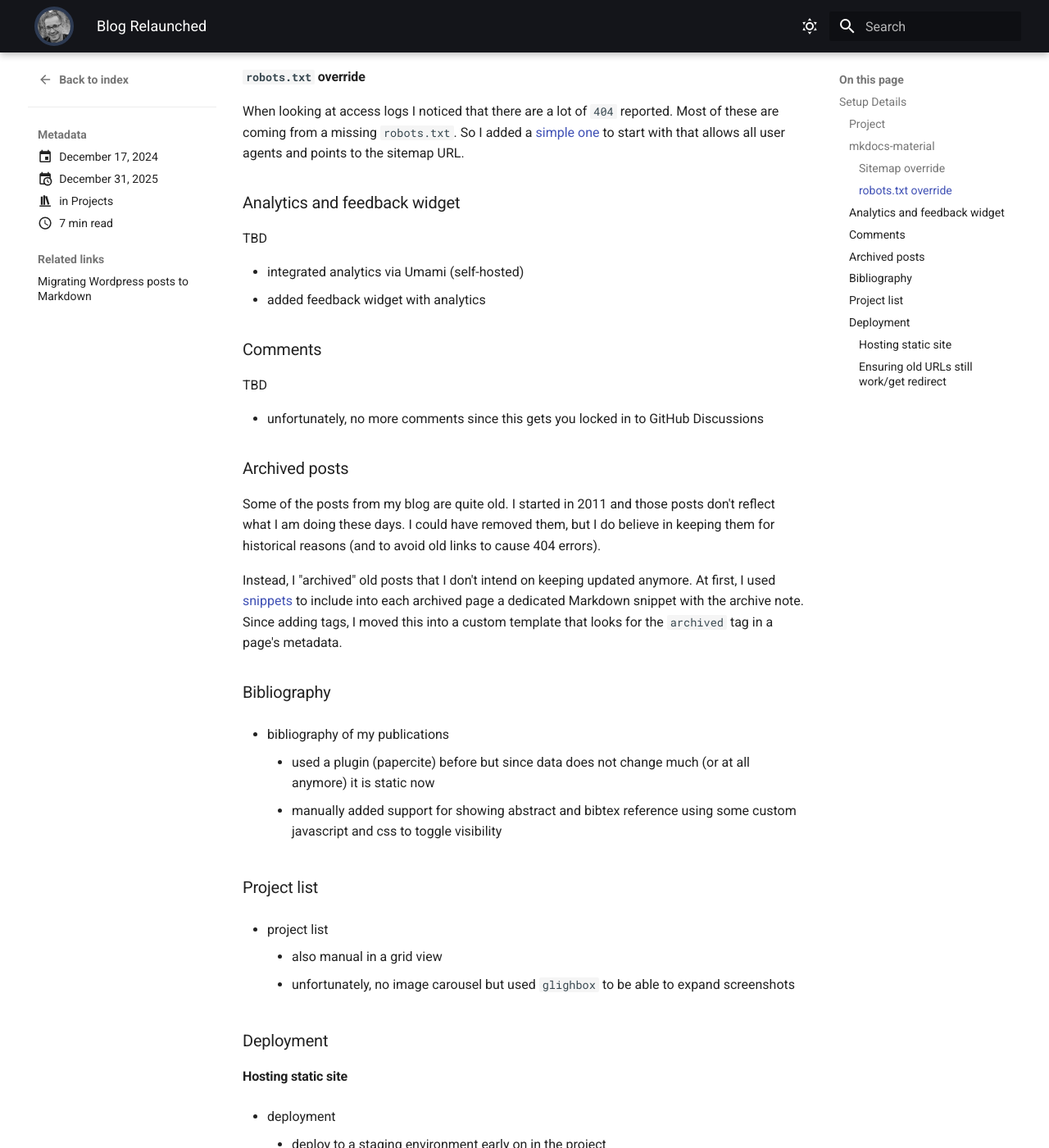
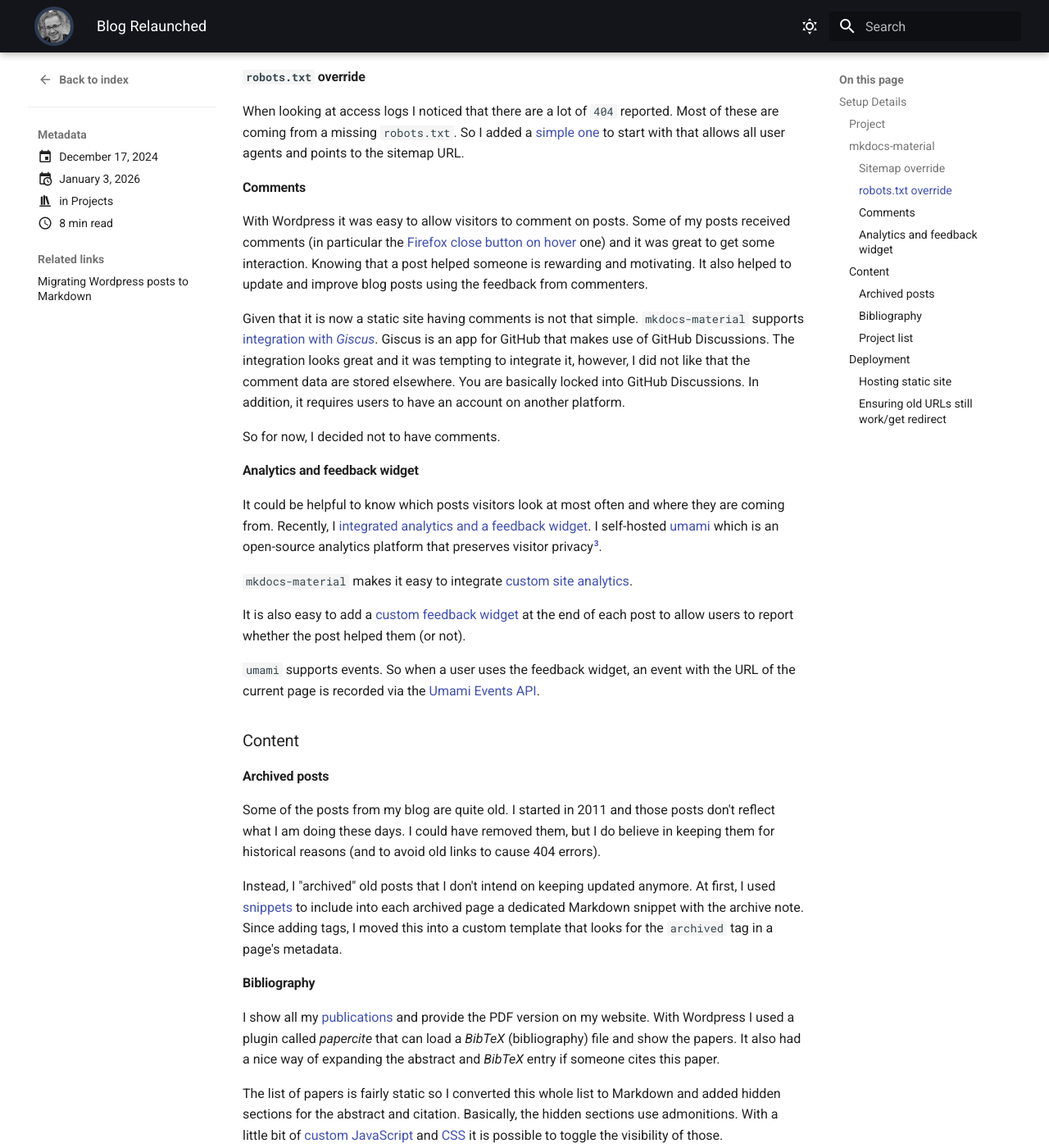
Before and after one commit to mschoettle/website, an MkDocs documentation site: the page built from docs/blog/posts/2024/blog-relaunched.md, in a window 1280 px wide and 1400 px high, scrolled down 2769 px. Shown: the whole window at 82% size. Built offline with MkDocs 1.6.1 and Material for MkDocs 9.7.7, drawn with Linux system fonts in a browser that asks for light colours; emoji names are drawn with the system emoji font; plug-ins that fetch from the network failed and are left out; some of the changed text lies outside the part shown.

Commit message:
more content

```diff
--- a/docs/blog/posts/2024/blog-relaunched.md
+++ b/docs/blog/posts/2024/blog-relaunched.md
@@ -3,7 +3,7 @@ categories:
   - Projects
 date:
   created: 2024-12-17
-  updated: 2025-12-31
+  updated: 2026-01-03
 links:
   - blog/posts/2025/migrate-wordpress-posts-markdown.md
 tags:
@@ -132,20 +132,38 @@ When looking at access logs I noticed that there are a lot of `404` reported.
 Most of these are coming from a missing `robots.txt`.
 So I added a [simple one](https://github.com/mschoettle/website/blob/47add7eea5c29228d54e5e9bb34240ce9d24e69f/overrides/robots.txt) to start with that allows all user agents and points to the sitemap URL.
 
-### Analytics and feedback widget
+#### Comments
 
-TBD
+With Wordpress it was easy to allow visitors to comment on posts.
+Some of my posts received comments (in particular the [Firefox close button on hover](../2016/firefox-close-tab-button-on-hover.md) one) and it was great to get some interaction.
+Knowing that a post helped someone is rewarding and motivating.
+It also helped to update and improve blog posts using the feedback from commenters.
 
-- integrated analytics via Umami (self-hosted)
-- added feedback widget with analytics
+Given that it is now a static site having comments is not that simple.
+`mkdocs-material` supports [integration with _Giscus_](https://squidfunk.github.io/mkdocs-material/setup/adding-a-comment-system/).
+Giscus is an app for GitHub that makes use of GitHub Discussions.
+The integration looks great and it was tempting to integrate it, however, I did not like that the comment data are stored elsewhere.
+You are basically locked into GitHub Discussions.
+In addition, it requires users to have an account on another platform.
 
-### Comments
+So for now, I decided not to have comments.
 
-TBD
+#### Analytics and feedback widget
 
-- unfortunately, no more comments since this gets you locked in to GitHub Discussions
+It could be helpful to know which posts visitors look at most often and where they are coming from.
+Recently, I [integrated analytics and a feedback widget](https://github.com/mschoettle/website/pull/163).
+I self-hosted [umami](https://umami.is/) which is an open-source analytics platform that preserves visitor privacy[^3].
 
-### Archived posts
+`mkdocs-material` makes it easy to integrate [custom site analytics](https://squidfunk.github.io/mkdocs-material/setup/setting-up-site-analytics/#custom-site-analytics).
+
+It is also easy to add a [custom feedback widget](https://squidfunk.github.io/mkdocs-material/setup/setting-up-site-analytics/#custom-site-feedback) at the end of each post to allow users to report whether the post helped them (or not).
+
+`umami` supports events.
+So when a user uses the feedback widget, an event with the URL of the current page is recorded via the [Umami Events API](https://umami.is/docs/tracker-functions#events).
+
+### Content
+
+#### Archived posts
 
 Some of the posts from my blog are quite old.
 I started in 2011 and those posts don't reflect what I am doing these days.
@@ -155,19 +173,24 @@ Instead, I "archived" old posts that I don't intend on keeping updated anymore.
 At first, I used [snippets](https://squidfunk.github.io/mkdocs-material/setup/extensions/python-markdown-extensions/#snippets) to include into each archived page a dedicated Markdown snippet with the archive note.
 Since adding tags, I moved this into a custom template that looks for the `archived` tag in a page's metadata.
 
-### Bibliography
+#### Bibliography
 
-- bibliography of my publications
+I show all my [publications](../../../research/index.md) and provide the PDF version on my website.
+With Wordpress I used a plugin called _papercite_ that can load a _BibTeX_ (bibliography) file and show the papers.
+It also had a nice way of expanding the abstract and _BibTeX_ entry if someone cites this paper.
 
-    - used a plugin (papercite) before but since data does not change much (or at all anymore) it is static now
-    - manually added support for showing abstract and bibtex reference using some custom javascript and css to toggle visibility
+The list of papers is fairly static so I converted this whole list to Markdown and added hidden sections for the abstract and citation.
+Basically, the hidden sections use admonitions.
+With a little bit of [custom JavaScript](https://github.com/mschoettle/website/blob/5a894f950e555413427b36fb27755b0a24eea8bc/docs/assets/javascript/extra.js) and [CSS](https://github.com/mschoettle/website/blob/5a894f950e555413427b36fb27755b0a24eea8bc/docs/assets/stylesheets/extra.css#L23-L26) it is possible to toggle the visibility of those.
 
-### Project list
+#### Project list
 
-- project list
+I show a [list of professional and personal projects](../../../projects/index.md).
+With WordPress I used the [Portfolio and Projects plugin](https://wordpress.org/plugins/portfolio-and-projects/).
 
-    - also manual in a grid view
-    - unfortunately, no image carousel but used `glighbox` to be able to expand screenshots
+Now, I manually arranged them in Markdown using a [grid](https://squidfunk.github.io/mkdocs-material/reference/grids/).
+Unfortunately, there is no image carousel in `mkdocs-material` so I only kept the most important screenshots.
+Using the [glightbox plugin](https://squidfunk.github.io/mkdocs-material/reference/images/#lightbox) it is at least possible to zoom into images.
 
 ### Deployment
 
@@ -210,3 +233,8 @@ Since adding tags, I moved this into a custom template that looks for the `archi
 [^2]: Unfortunately, the supported types between [GitHub Alerts](https://docs.github.com/en/get-started/writing-on-github/getting-started-with-writing-and-formatting-on-github/basic-writing-and-formatting-syntax#alerts) and [admonitions](https://squidfunk.github.io/mkdocs-material/reference/admonitions/#supported-types) don't match.
     Due to that, there is currently a mix of styles in the Markdown files.
     At some point, I need change this to one consistent way of denoting admonitions.
+
+[^3]: One small caveat is that it is quite likely that users of my website are using adblockers.
+    Since this is about analytics it is possible that the required tracker script gets filtered out.
+    I followed the how to on [bypassing ad blockers](https://umami.is/docs/bypass-ad-blockers) in the Umami documentation which helps with that.
+    In addition, I made sure that the reverse proxy is collecting access logs so that those can also be analyzed if needed.
```
